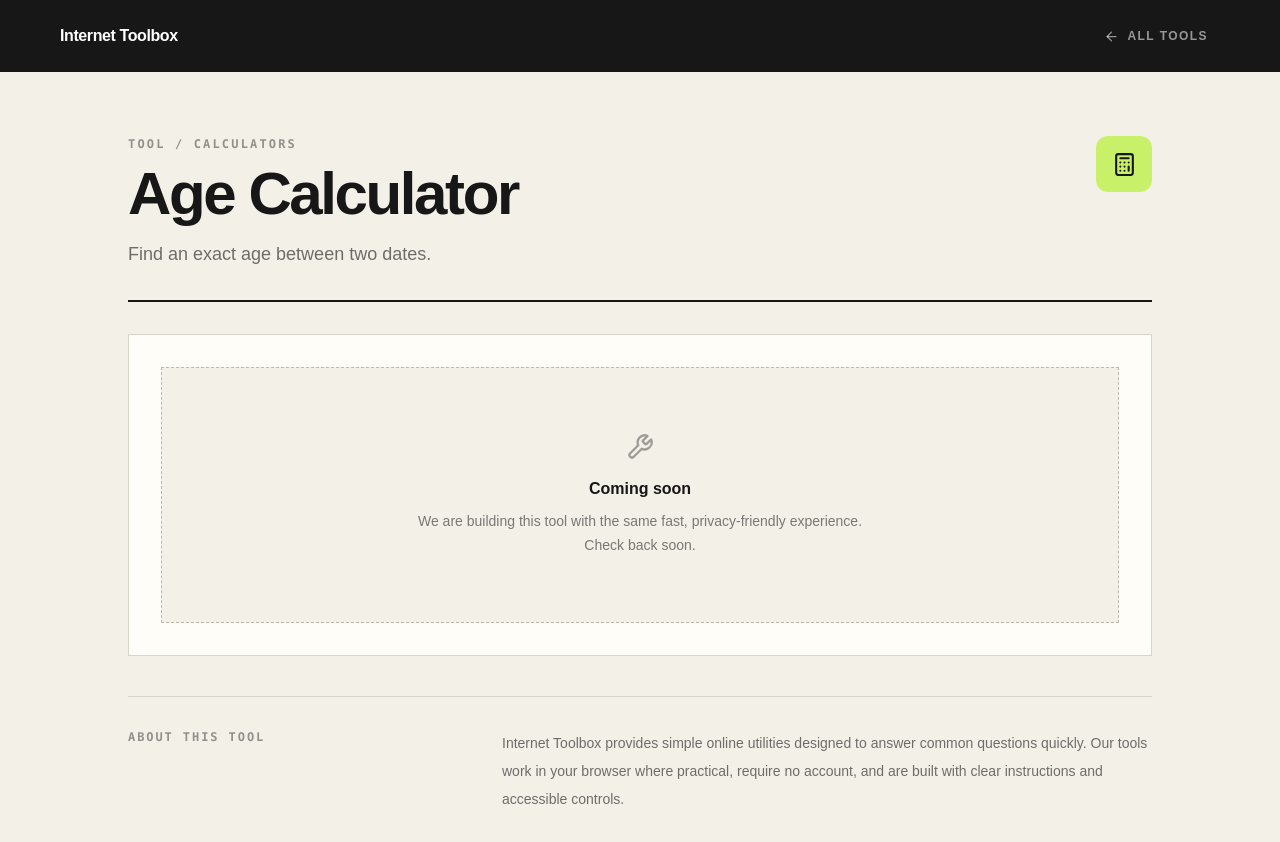
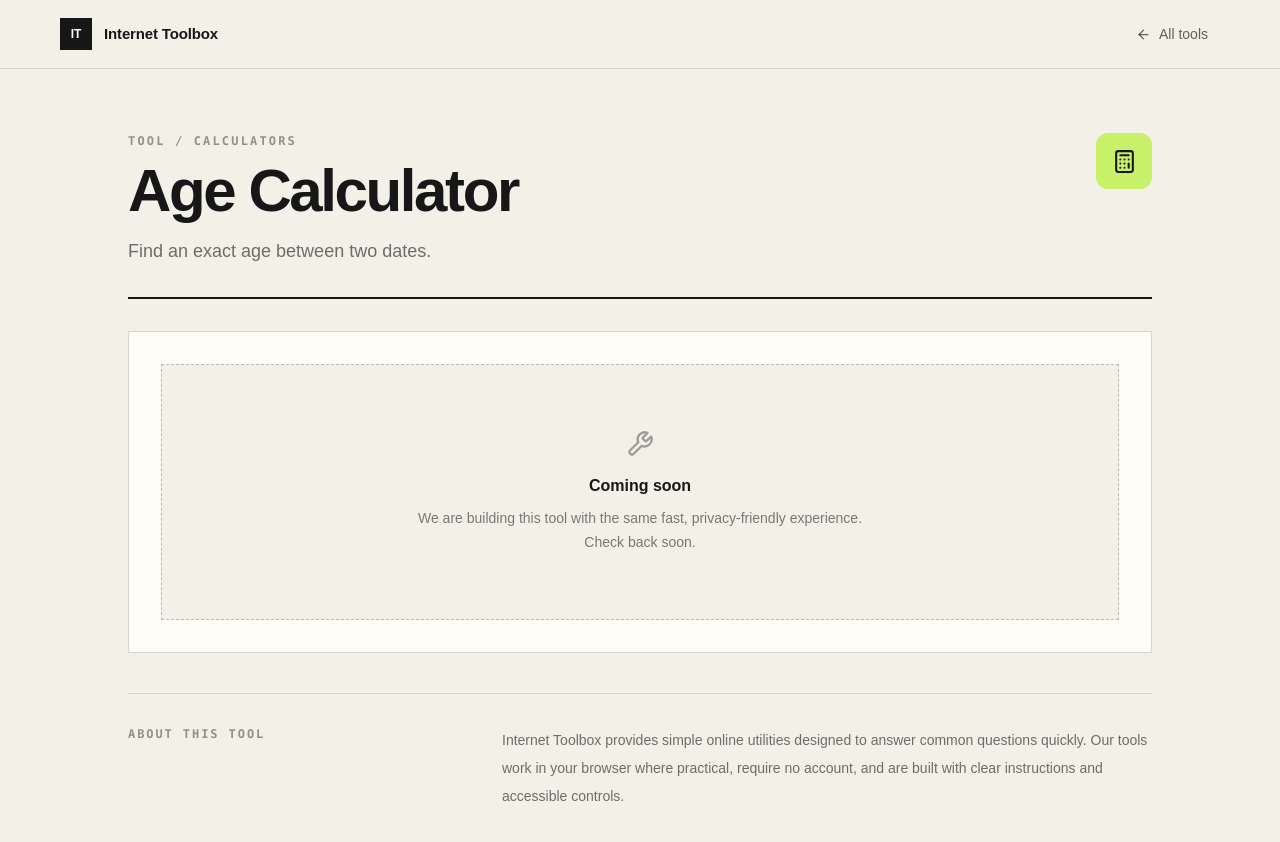
Before and after one commit to factoalbum/internet-toolbox, a Next.js app: page /tools/age-calculator in a window 1280 px wide. Shown: the top 842 px of the page. Built offline with nearby package versions, Linux system fonts and the light colour scheme; no server answers.

Commit message:
Use consistent professional header on tool pages

```diff
--- a/app/tools/[slug]/page.tsx
+++ b/app/tools/[slug]/page.tsx
@@ -26,10 +26,13 @@ export default async function ToolPage({ params }: { params: Promise<{ slug: str
 
   return (
     <main className="min-h-screen bg-[#f3f0e8] text-[#171717]">
-      <header className="bg-[#171717] text-white">
-        <div className="container flex h-[72px] items-center justify-between">
-          <Link href="/" className="font-bold tracking-tight">Internet Toolbox</Link>
-          <Link href="/tools" className="flex min-h-11 items-center gap-2 rounded-lg px-3 text-xs font-bold uppercase tracking-[0.12em] text-white/55 transition hover:bg-white/10 hover:text-white"><ArrowLeft size={15} /> All tools</Link>
+      <header className="border-b border-[#d8d4c9] bg-[#f3f0e8]">
+        <div className="container flex h-[68px] items-center justify-between">
+          <Link href="/" className="flex items-center gap-3" aria-label="Internet Toolbox home">
+            <span className="flex size-8 items-center justify-center border border-[#171717] bg-[#171717] text-xs font-bold text-white" aria-hidden="true">IT</span>
+            <span className="text-[15px] font-semibold tracking-[-0.01em]">Internet Toolbox</span>
+          </Link>
+          <Link href="/tools" className="flex min-h-11 items-center gap-2 rounded-md px-3 text-sm font-medium text-black/60 transition hover:bg-black/5 hover:text-[#171717]"><ArrowLeft size={15} /> All tools</Link>
         </div>
       </header>
 
```
